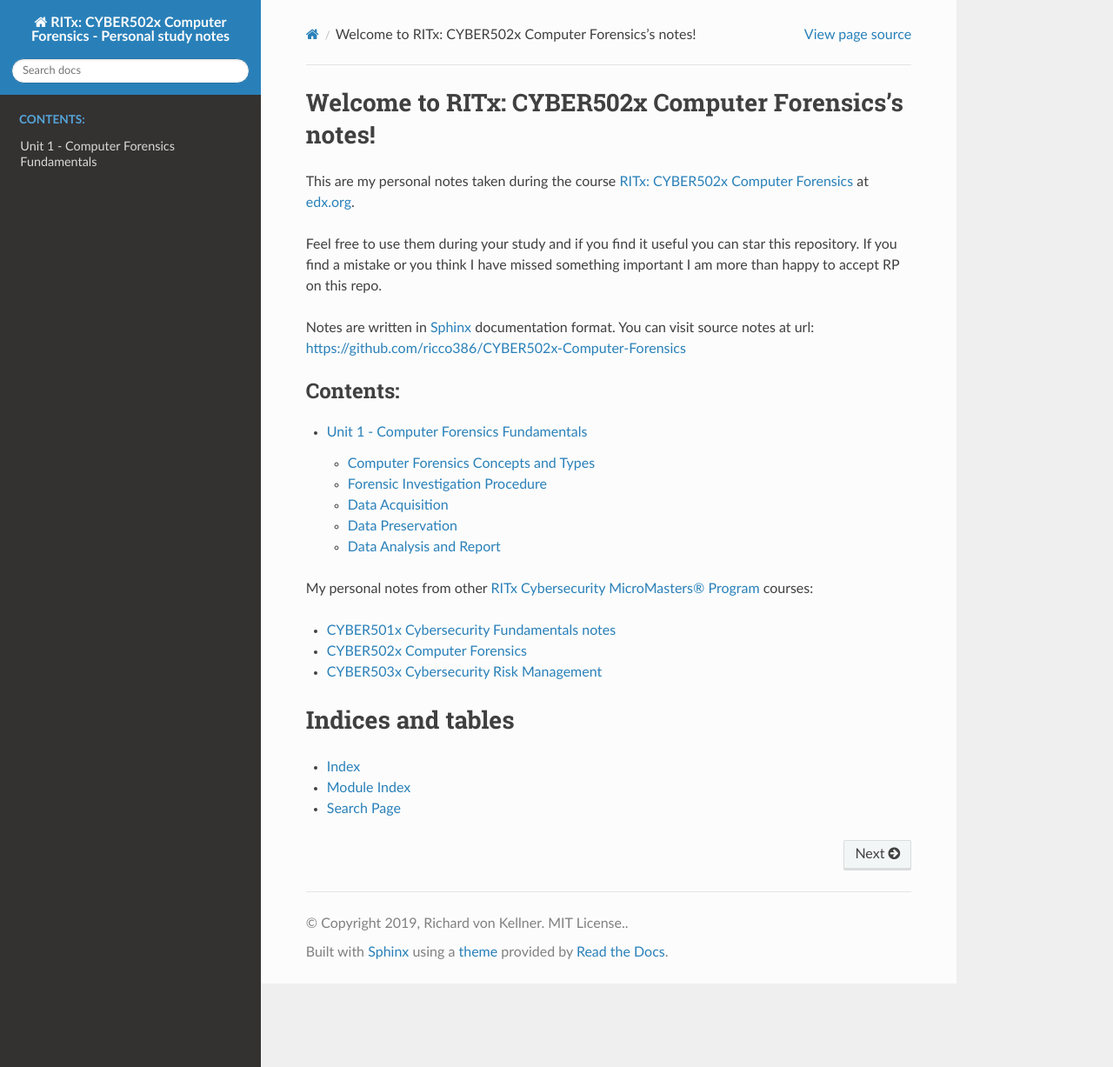
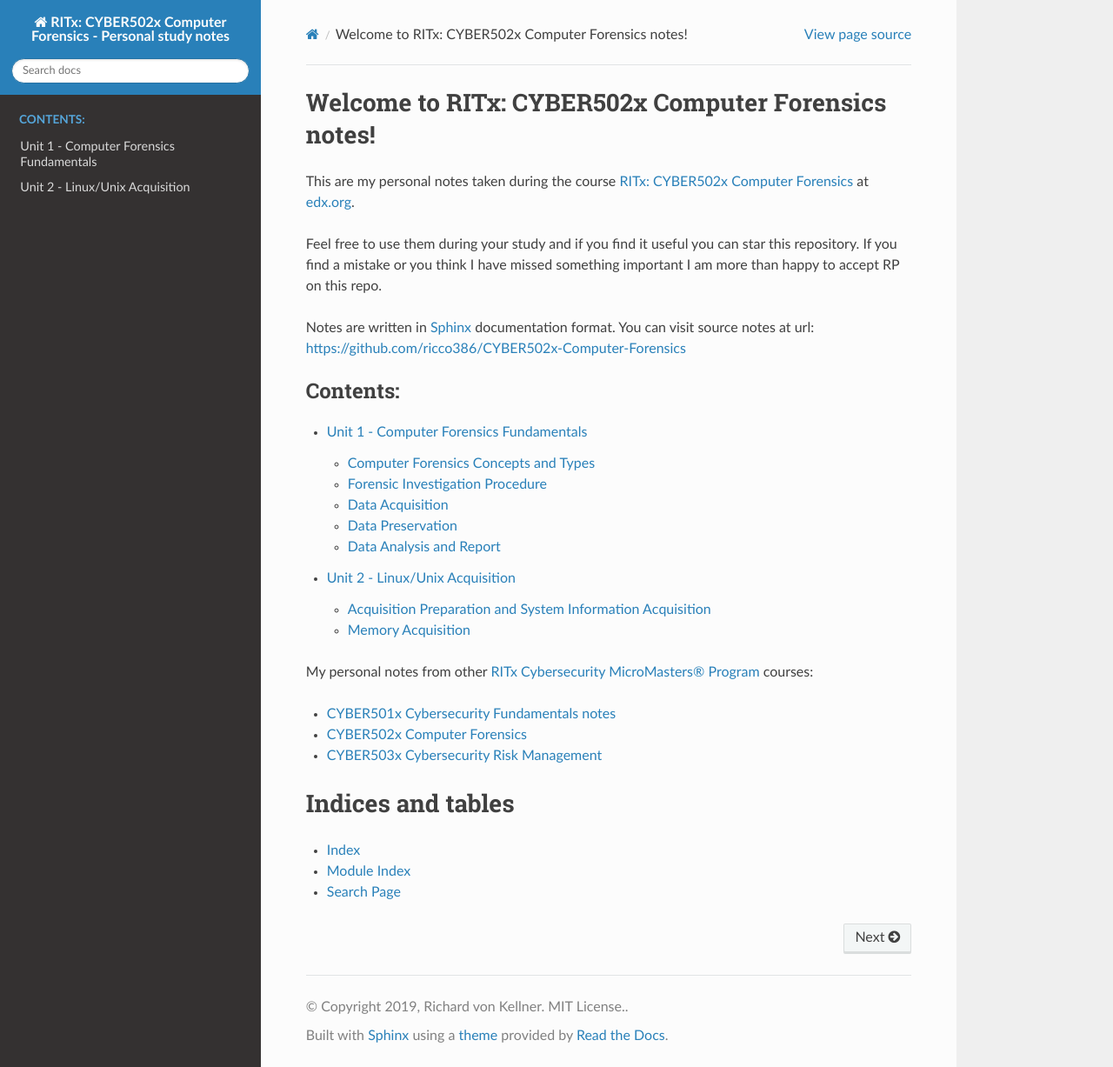
Before and after one commit to ricco386/CYBER502x-Computer-Forensics, a Sphinx documentation site: the page built from source/index.rst, in a window 1280 px wide and 1227 px high. Shown: the whole window at 87% size. Built offline with Sphinx 7.4.7 and the Read the Docs theme 2.0.0, drawn with Linux system fonts in a browser that asks for light colours; some of the changed lines change nothing that is shown.

Commit message:
Added partial Unit 2 notes

```diff
--- /dev/null
+++ b/source/Unit_2.rst
@@ -0,0 +1,40 @@
+Unit 2 - Linux/Unix Acquisition
+~~~~~~~~~~~~~~~~~~~~~~~~~~~~~~~
+
+Acquisition Preparation and System Information Acquisition
+----------------------------------------------------------
+
+Linux/Unix forensics follows the general forensic process of **collecting, preserving, analyzing, and reporting evidence**.
+
+1. First is a set of forensic tools, including a bootable live CD.
+
+   The reason is simple: You should never trust any tools from the suspect machine since it has potentially compromised.
+   When booting using a forensic bootable CD in forensic mode, the internal suspect hard drive is not touched.
+
+2. Second is a powerful machine, sometimes we call it forensic machine or evidence server.
+
+   This system has forensic tools installed and its drives are wiped clean for storing acquired evidence.
+
+
+Volatile data acquisition
+=========================
+
+Volatile evidence is evidence that can easily be changed. Every memory dump will be different since memory is constantly changing. That's why we should first acquire the data that is most volatile.
+
+A possible order of collection from most volatile to least volatile until non-volatile is memory; swap space or page file; network status; connections; processes running; open files; drives, and removable media.
+
+Since you are directly collecting volatile evidence from a suspect machine, you are inevitably changing data. To ensure a minimal impact to the original data, you should always try to use small footprint tools and you should always document everything you have done.
+
+
+TODO: commands sample
+
+
+Memory Acquisition
+------------------
+
+For a host-based memory dump approach, the investigator needs to have physical access to the system. MEMDUMP is a part of the coroner's toolkit, TCT. To overcome memdump limitations, open source tools, Linux Memory Extractor, LiME, and Fmem were developed. Both tools will load a kernel module to the system that allows full memory captures.
+
+A commercial tool called F-Response allows examiners to conduct forensic acquisition remotely. F-Response use a pair of dongles, one for the suspect system and another for the forensic system.
+
+
+TODO: memory dump sample and binary search
--- a/source/index.rst
+++ b/source/index.rst
@@ -3,8 +3,8 @@
    You can adapt this file completely to your liking, but it should at least
    contain the root `toctree` directive.
 
-Welcome to RITx: CYBER502x Computer Forensics's notes!
-======================================================
+Welcome to RITx: CYBER502x Computer Forensics notes!
+====================================================
 
 This are my personal notes taken during the course `RITx: CYBER502x Computer Forensics <https://www.edx.org/course/computer-forensics/>`_ at `edx.org <https://www.edx.org/>`_.
 
@@ -18,6 +18,7 @@
    :caption: Contents:
 
    Unit_1
+   Unit_2
 
 My personal notes from other `RITx Cybersecurity MicroMasters® Program <https://www.edx.org/micromasters/ritx-cybersecurity>`_ courses:
 
```
